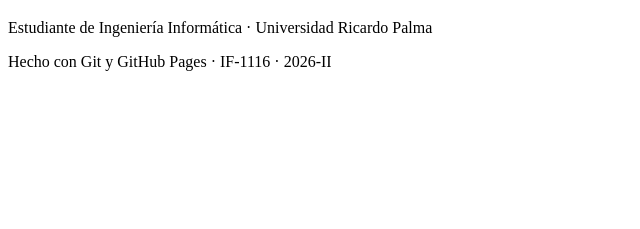
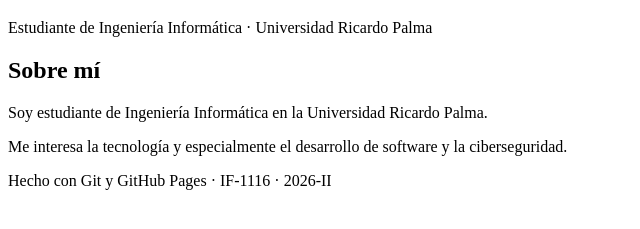
Before and after one commit to MarcoYataco/MarcoYataco.github.io, a plain HTML site: page index.html in a window 1280 px wide. Shown: the part 61-290 px from the top of the page, without its empty margins (0-640 px from the left). Drawn offline with Linux system fonts and the light colour scheme.

Commit message:
Agregar sección de -- Sobre mí

```diff
--- a/index.html
+++ b/index.html
@@ -11,7 +11,11 @@
     <p>Estudiante de Ingeniería Informática · Universidad Ricardo Palma</p>
   </header>
   <main>
-    <!-- las secciones van aquí -->
+    <section id="sobre-mi">
+      <h2>Sobre mí</h2>
+      <p>Soy estudiante de Ingeniería Informática en la Universidad Ricardo Palma.</p>
+      <p>Me interesa la tecnología y especialmente el desarrollo de software y la ciberseguridad.</p>
+    </section>
   </main>
   <footer>
     <p>Hecho con Git y GitHub Pages · IF-1116 · 2026-II</p>
```
